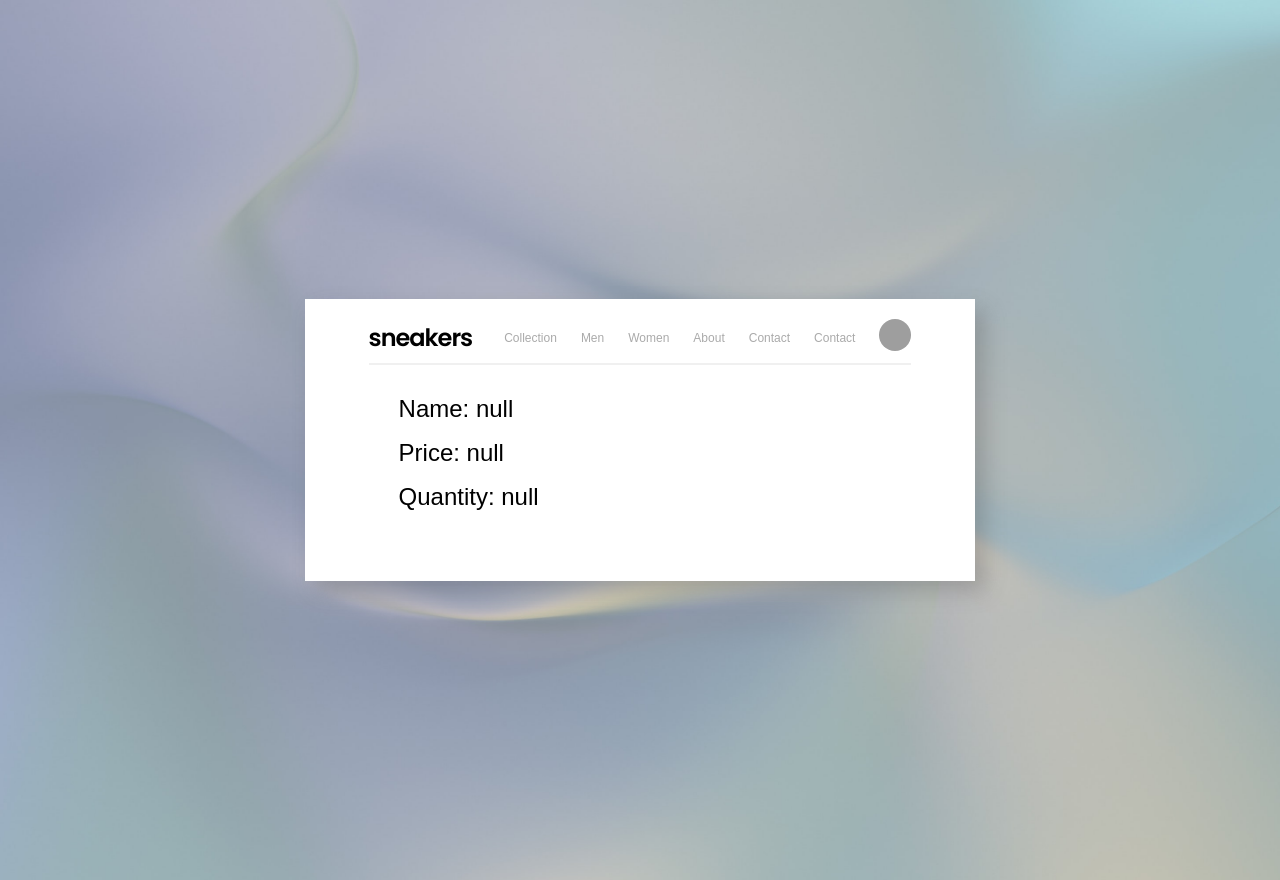
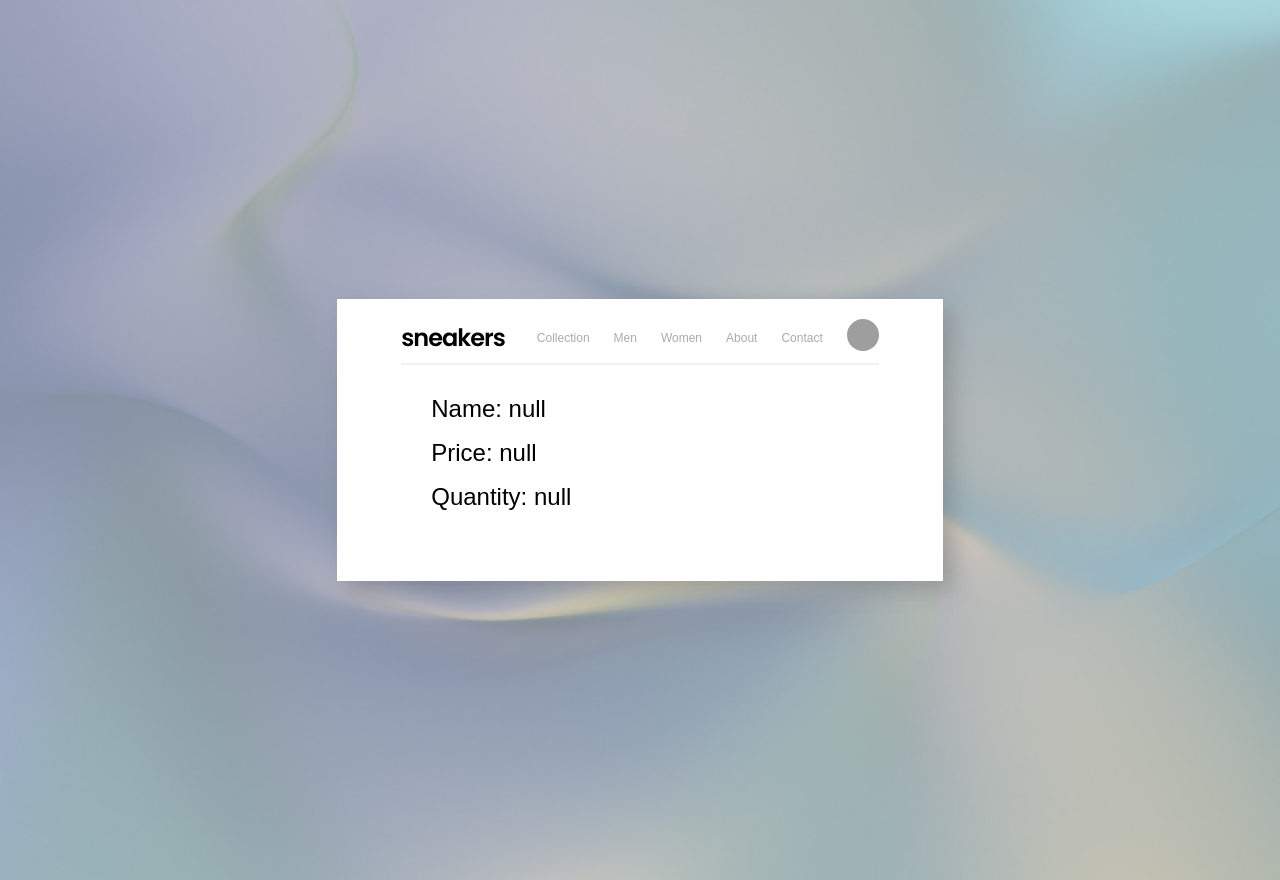
Before and after one commit to keki97/E-commerce, a plain HTML site: page checkout.html in a window 1280 px wide. Drawn offline with Linux system fonts and the light colour scheme; grey boxes are pictures that could not be loaded; some icons are missing.

Commit message:
Return to initial commit

```diff
--- a/checkout.html
+++ b/checkout.html
@@ -23,7 +23,6 @@
           <li><a class="nav-bar-links" href="#">Men</a></li>
           <li><a class="nav-bar-links" href="#">Women</a></li>
           <li><a class="nav-bar-links" href="#">About</a></li>
-          <li><a class="nav-bar-links" href="#">Contact</a></li>
           <li><a class="nav-bar-links" href="#">Contact</a></li>
         </ul>
         <div class="flex">
```
